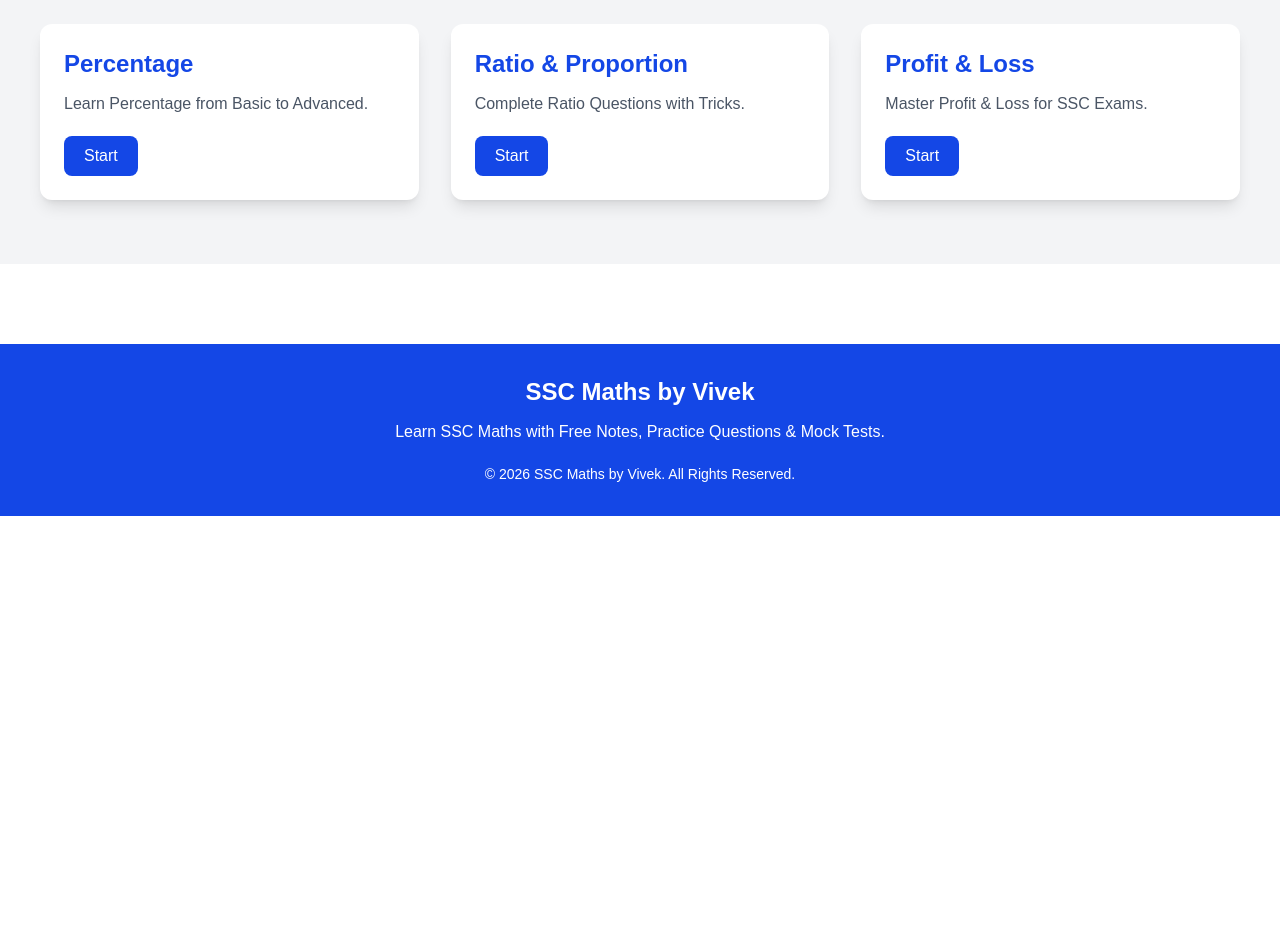
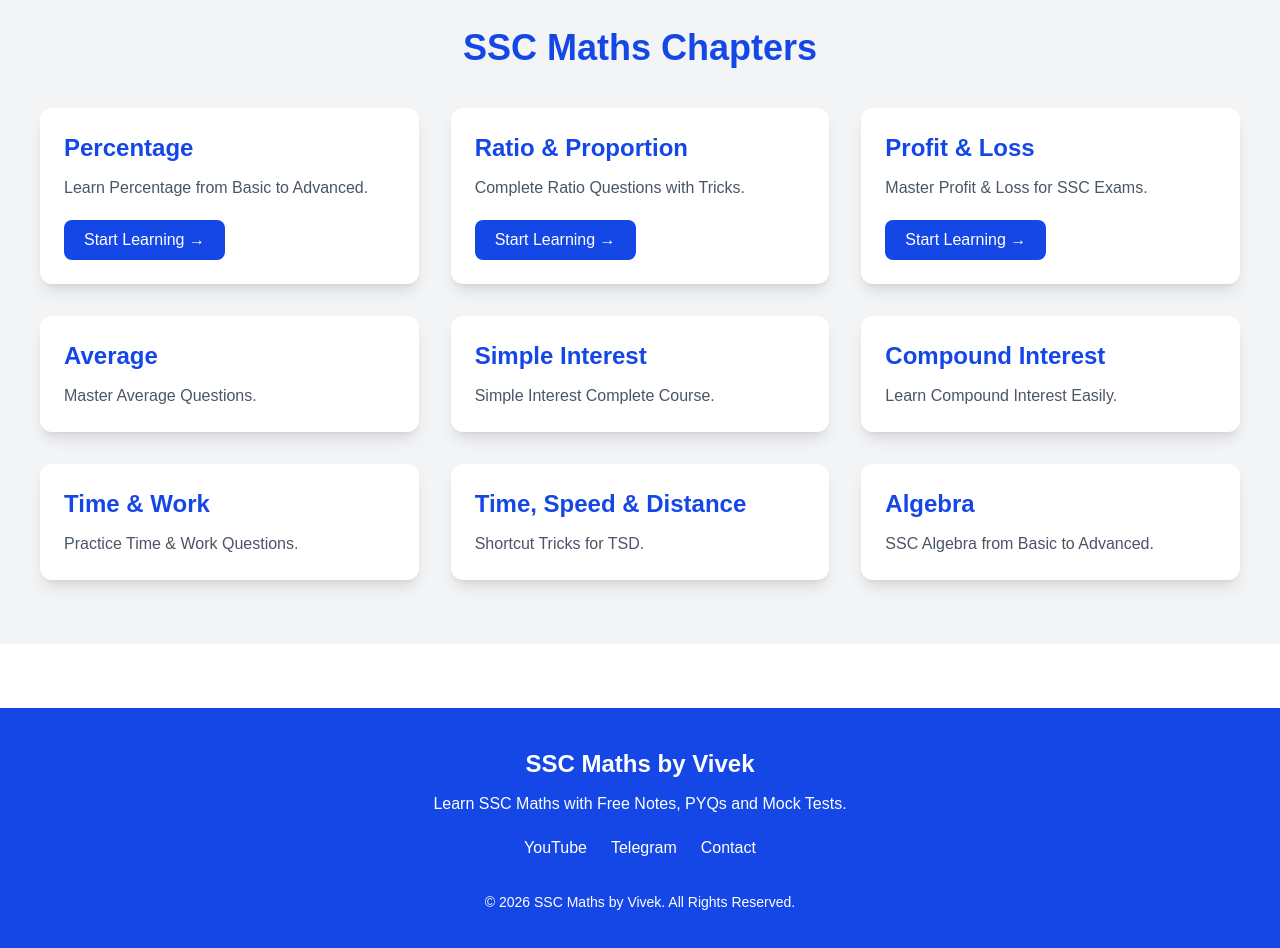
Before and after one commit to MrVivek143/ssc-maths-website, a Next.js app: page / in a window 1280 px wide. Shown: the part 720-1668 px from the top of the page. Before the commit the page ends 1236 px from the top, so only its background shows below. Built offline with nearby package versions, Linux system fonts and the light colour scheme.

Commit message:
Added new chapter cards and homepage improvements

```diff
--- a/app/page.tsx
+++ b/app/page.tsx
@@ -5,7 +5,7 @@ export default function Home() {
     <main className="min-h-screen bg-white">
 
       {/* NAVBAR */}
-      <nav className="flex justify-between items-center px-8 py-4 bg-blue-700 text-white shadow-md">
+      <nav className="sticky top-0 z-50 flex justify-between items-center px-8 py-4 bg-blue-700 text-white shadow-md">
         <h1 className="text-2xl font-bold">SSC Maths by Vivek</h1>
 
         <div className="space-x-6 text-sm md:text-base">
@@ -26,6 +26,14 @@ export default function Home() {
         <p className="mt-5 text-gray-600 text-lg md:text-xl">
           Best Notes • Practice Sets • Mock Tests • PYQs
         </p>
+
+        <div className="mt-8 flex justify-center">
+  <input
+    type="text"
+    placeholder="🔍 Search Chapter..."
+    className="w-full max-w-md border-2 border-blue-500 rounded-full px-5 py-3 outline-none focus:ring-4 focus:ring-blue-300"
+  />
+</div>
 
         <button className="mt-8 bg-blue-700 text-white px-8 py-3 rounded-full hover:bg-blue-900 transition">
           Start Learning
@@ -62,38 +70,82 @@ SSC Maths Chapters
 
 <div className="grid grid-cols-1 md:grid-cols-2 lg:grid-cols-3 gap-8 px-10">
 
-<div className="bg-white rounded-xl shadow-lg p-6 hover:scale-105 transition">
-<h3 className="text-2xl font-bold text-blue-700">Percentage</h3>
+<Link href="/percentage">
+  <div className="bg-white rounded-xl shadow-lg p-6 hover:scale-105 hover:shadow-2xl transition cursor-pointer">
+    <h3 className="text-2xl font-bold text-blue-700">
+      Percentage
+    </h3>
+
     <p className="mt-3 text-gray-600">
       Learn Percentage from Basic to Advanced.
     </p>
 
- <Link href="/percentage">
     <button className="mt-5 bg-blue-700 text-white px-5 py-2 rounded-lg">
-    Start
+      Start Learning →
     </button>
+  </div>
 </Link>
 
+<Link href="/ratio">
+  <div className="bg-white rounded-xl shadow-lg p-6 hover:scale-105 hover:shadow-2xl transition cursor-pointer">
+    <h3 className="text-2xl font-bold text-blue-700">
+      Ratio & Proportion
+    </h3>
+
+    <p className="mt-3 text-gray-600">
+      Complete Ratio Questions with Tricks.
+    </p>
+
+    <button className="mt-5 bg-blue-700 text-white px-5 py-2 rounded-lg">
+      Start Learning →
+    </button>
+  </div>
+</Link>
+
+<Link href="/profit-loss">
+  <div className="bg-white rounded-xl shadow-lg p-6 hover:scale-105 hover:shadow-2xl transition cursor-pointer">
+    <h3 className="text-2xl font-bold text-blue-700">
+      Profit & Loss
+    </h3>
+
+    <p className="mt-3 text-gray-600">
+      Master Profit & Loss for SSC Exams.
+    </p>
+
+    <button className="mt-5 bg-blue-700 text-white px-5 py-2 rounded-lg">
+      Start Learning →
+    </button>
+  </div>
+</Link>
+
+    <div className="bg-white rounded-xl shadow-lg p-6 hover:scale-105 transition">
+  <h3 className="text-2xl font-bold text-blue-700">Average</h3>
+  <p className="mt-3 text-gray-600">Master Average Questions.</p>
 </div>
 
 <div className="bg-white rounded-xl shadow-lg p-6 hover:scale-105 transition">
-<h3 className="text-2xl font-bold text-blue-700">Ratio & Proportion</h3>
-<p className="mt-3 text-gray-600">
-Complete Ratio Questions with Tricks.
-</p>
-<button className="mt-5 bg-blue-700 text-white px-5 py-2 rounded-lg">
-Start
-</button>
+  <h3 className="text-2xl font-bold text-blue-700">Simple Interest</h3>
+  <p className="mt-3 text-gray-600">Simple Interest Complete Course.</p>
 </div>
 
 <div className="bg-white rounded-xl shadow-lg p-6 hover:scale-105 transition">
-<h3 className="text-2xl font-bold text-blue-700">Profit & Loss</h3>
-<p className="mt-3 text-gray-600">
-Master Profit & Loss for SSC Exams.
-</p>
-<button className="mt-5 bg-blue-700 text-white px-5 py-2 rounded-lg">
-Start
-</button>
+  <h3 className="text-2xl font-bold text-blue-700">Compound Interest</h3>
+  <p className="mt-3 text-gray-600">Learn Compound Interest Easily.</p>
+</div>
+
+<div className="bg-white rounded-xl shadow-lg p-6 hover:scale-105 transition">
+  <h3 className="text-2xl font-bold text-blue-700">Time & Work</h3>
+  <p className="mt-3 text-gray-600">Practice Time & Work Questions.</p>
+</div>
+
+<div className="bg-white rounded-xl shadow-lg p-6 hover:scale-105 transition">
+  <h3 className="text-2xl font-bold text-blue-700">Time, Speed & Distance</h3>
+  <p className="mt-3 text-gray-600">Shortcut Tricks for TSD.</p>
+</div>
+
+<div className="bg-white rounded-xl shadow-lg p-6 hover:scale-105 transition">
+  <h3 className="text-2xl font-bold text-blue-700">Algebra</h3>
+  <p className="mt-3 text-gray-600">SSC Algebra from Basic to Advanced.</p>
 </div>
 
 </div>
@@ -101,20 +153,25 @@ Start
 </section>
 
 {/* Footer */}
-<footer className="bg-blue-700 text-white mt-20 py-8 text-center">
 
-  <h2 className="text-2xl font-bold">
-    SSC Maths by Vivek
-  </h2>
+<footer className="bg-blue-700 text-white py-10 mt-16">
+  <div className="text-center">
+    <h2 className="text-2xl font-bold">SSC Maths by Vivek</h2>
 
     <p className="mt-3">
-    Learn SSC Maths with Free Notes, Practice Questions & Mock Tests.
+      Learn SSC Maths with Free Notes, PYQs and Mock Tests.
     </p>
 
-  <p className="mt-5 text-sm">
+    <div className="mt-5 flex justify-center gap-6">
+      <a href="#" className="hover:underline">YouTube</a>
+      <a href="#" className="hover:underline">Telegram</a>
+      <a href="#" className="hover:underline">Contact</a>
+    </div>
+
+    <p className="mt-8 text-sm">
       © 2026 SSC Maths by Vivek. All Rights Reserved.
     </p>
-
+  </div>
 </footer>
 
     </main>
```
Lines whose indentation alone changed are shown as unchanged.
